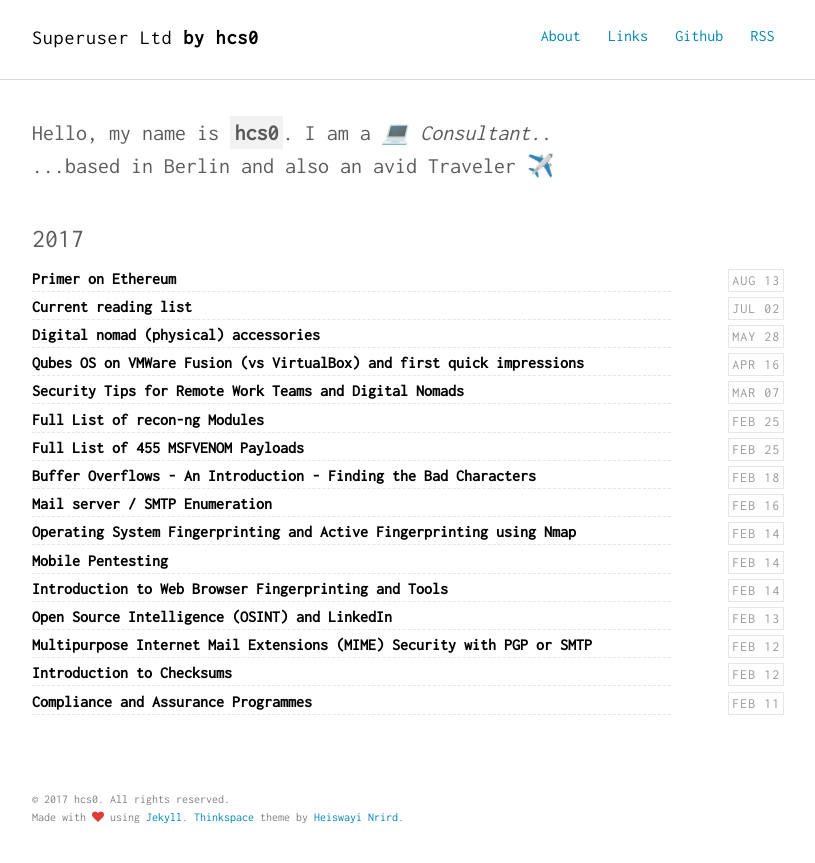
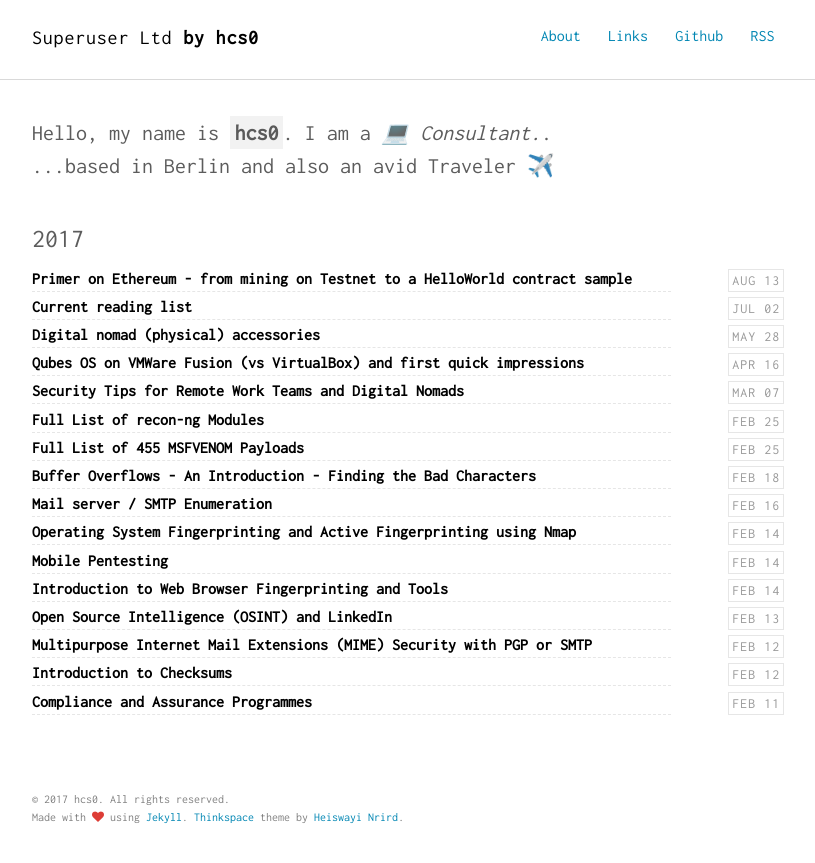
Before and after one commit to hcs0/hannahsuarez.github.io, a Jekyll site: the page built from index.html, in a window 1280 px wide. Shown: the top 863 px of the page, without its empty margins (232-1047 px from the left). Built offline with Jekyll 4.4.1, drawn with Linux system fonts in a browser that asks for light colours.

Commit message:
Update title

```diff
--- a/_posts/2017-08-13-ethereum-primer.md
+++ b/_posts/2017-08-13-ethereum-primer.md
@@ -1,6 +1,6 @@
 ---
 layout: post
-title: "Primer on Ethereum"
+title: "Primer on Ethereum - from mining on Testnet to a HelloWorld contract sample"
 description: "An introductory post on getting started with Ethereum"
 comments: true
 keywords: "ethereum, blockchains, cryptocurrency, smart contracts"
```
